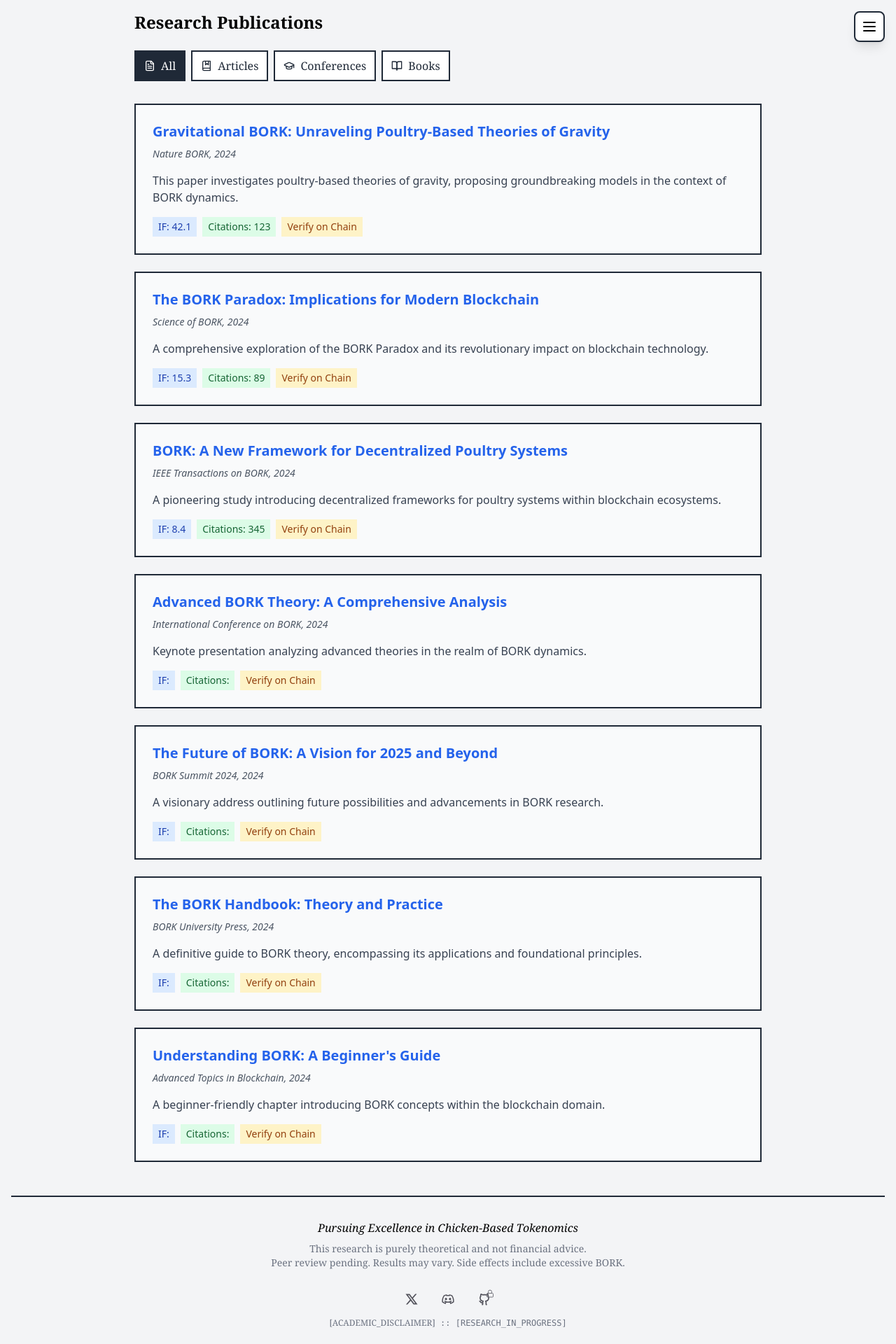
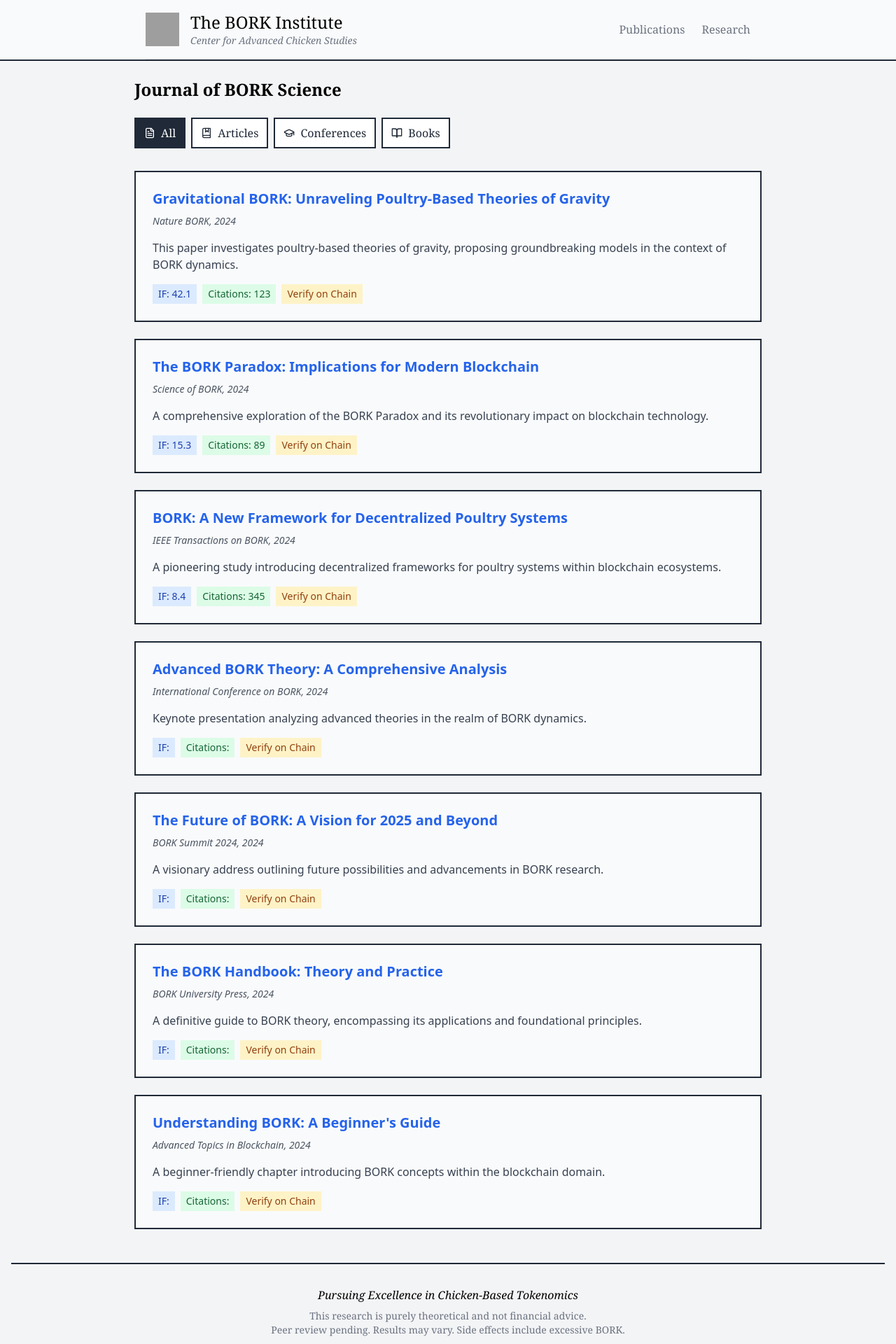
Before and after one commit to makabakadev/suika-game, a React (Vite) app: page / in a window 1280 px wide. Shown: the top 1920 px of the page at 70% size. Built offline with nearby package versions, Linux system fonts and the light colour scheme; no server answers; grey boxes are pictures that could not be loaded.

Commit message:
added header and fixed routing

```diff
--- a/src/App.tsx
+++ b/src/App.tsx
@@ -1,31 +1,33 @@
 import { BrowserRouter as Router, Routes, Route } from 'react-router-dom';
-import { Sidebar } from './components/Sidebar';
-import { Footer } from './components/Footer';
-import { SuikaGame } from './pages/SuikaGame';
-import { PublicationPage } from './pages/PublicationPage';
-import { PublicationsList } from './pages/PublicationsList';
-import { publications } from './constants/publicationData.tsx';
+import { Footer } from './components/Footer.tsx';
+import { PublicationPage } from './pages/PublicationPage.tsx';
+import { Home } from './pages/Home.tsx';
+import { publications } from './utils/publicationData.tsx';
+import { Header } from './components/Header.tsx';
+import { useParams } from 'react-router-dom';
+
+function PublicationPageWrapper() {
+  const { id } = useParams();
+  const publication = publications.find(pub => pub.id === id);
+
+  if (!publication) {
+    return <div>Publication not found.</div>;
+  }
+
+  return <PublicationPage publication={publication} />;
+}
 
 function App() {
   return (
     <Router>
       <div className="min-h-screen bg-gray-100 p-4 bg-cover bg-center bg-fixed flex">
-        {/* Sidebar */}
-        <Sidebar />
+        <Header />
 
         {/* Main Content Area */}
-        <div className="flex-grow">
+        <div className="flex-grow mt-20 sm:mt-24">
           <Routes>
-            <Route path="/" element={<PublicationsList />} />
-            <Route path="/gravity" element={<SuikaGame />} />
-            <Route
-              path="/publication/:id"
-              element={
-                <PublicationPage
-                  publication={publications[0]}
-                />
-              }
-            />
+            <Route path="/" element={<Home />} />
+            <Route path="/publication/:id" element={<PublicationPageWrapper />} />
           </Routes>
           <Footer />
         </div>
--- a/src/components/Footer.tsx
+++ b/src/components/Footer.tsx
@@ -1,4 +1,3 @@
-import React from 'react';
 import * as RiIcons from "react-icons/ri";
 import { SocialLink } from './SocialLink';
 
@@ -30,16 +29,6 @@ export function Footer() {
             locked={true}
           />
         </div>
-        <p className="text-center text-xs text-gray-500 font-mono">
-          <a
-            href='https://bork.institute'
-            className="font-serif hover:text-gray-800 transition-colors"
-            target="_blank"
-            rel="noopener noreferrer"
-          >
-            [ACADEMIC_DISCLAIMER]
-          </a> :: [RESEARCH_IN_PROGRESS]
-        </p>
       </div>
     </footer>
   );
--- /dev/null
+++ b/src/components/Header.tsx
@@ -0,0 +1,70 @@
+import { useState } from 'react';
+import { Menu, X } from 'lucide-react';
+
+export function Header() {
+  const [isMenuOpen, setIsMenuOpen] = useState(false);
+
+  return (
+    <header className="border-b-2 border-gray-800 bg-gray-50 fixed top-0 left-0 w-full z-50">
+      <div className="max-w-4xl mx-auto px-4">
+        {/* Top Bar */}
+        <div className="flex items-center justify-between py-4 border-b border-gray-200">
+          <a href="https://bork.institute" className="flex items-center gap-4 cursor-pointer">
+            <img src="/bork.svg" alt="BORK" className="w-10 sm:w-12 h-10 sm:h-12" />
+            <div>
+              <h1 className="font-serif text-xl sm:text-2xl">The BORK Institute</h1>
+              <p className="font-serif text-sm text-gray-500 italic">Center for Advanced Chicken Studies</p>
+            </div>
+          </a>
+          <div className="flex items-center gap-4">
+            {/* Social Links */}
+            <div className="hidden sm:flex items-center gap-6">
+              {/* Navigation Items */}
+              <a
+                href='https://journal.bork.institute/'
+                className={`font-serif text-gray-500 hover:text-gray-800 transition-colors `}
+              >
+                Publications
+              </a>
+              <a
+                href='https://bork.institute/'
+                className={`font-serif text-gray-500 hover:text-gray-800 transition-colors `}
+              >
+                Research
+              </a>
+            </div>
+            {/* Mobile Menu Button */}
+            <button
+              onClick={() => setIsMenuOpen(!isMenuOpen)}
+              className="sm:hidden"
+            >
+              {isMenuOpen ? (
+                <X className="w-6 h-6" />
+              ) : (
+                <Menu className="w-6 h-6" />
+              )}
+            </button>
+          </div>
+        </div>
+
+        {/* Mobile Navigation */}
+        {isMenuOpen && (
+          <nav className="sm:hidden">
+            <a
+              href='https://journal.bork.institute/'
+              className={`block w-full text-left px-4 py-3 font-serif hover:bg-gray-100`}
+            >
+              Publications
+            </a>
+            <a
+              href='https://bork.institute/'
+              className={`block w-full text-left px-4 py-3 font-serif hover:bg-gray-100`}
+            >
+              Research
+            </a>
+          </nav>
+        )}
+      </div>
+    </header>
+  );
+}
--- a/src/components/Sidebar.tsx
+++ /dev/null
@@ -1,82 +0,0 @@
-import { useState } from 'react';
-import { Wallet, Trophy, X, Menu, Lock } from 'lucide-react';
-import { Link } from 'react-router-dom';
-
-export function Sidebar() {
-  const [isOpen, setIsOpen] = useState(false);
-
-  const toggleSidebar = () => {
-    setIsOpen((prev) => !prev);
-  };
-
-  return (
-    <>
-      {/* Menu Button */}
-      {!isOpen && (
-        <button
-          onClick={toggleSidebar}
-          className="fixed top-4 right-4 z-50 p-2 bg-white border-2 border-gray-800 rounded-lg shadow-lg"
-        >
-          <Menu className="w-6 h-6" />
-        </button>
-      )}
-
-      {/* Sidebar */}
-      <div
-        className={`fixed top-0 right-0 h-full w-96 bg-gray-50 border-l border-gray-200 transform transition-transform duration-200 ease-in-out z-40 ${
-          isOpen ? 'translate-x-0' : 'translate-x-full'
-        }`}
-      >
-        <div className="p-6 relative">
-          {/* Close Button */}
-          <button onClick={toggleSidebar} className="absolute top-4 right-4">
-            <X className="w-6 h-6" />
-          </button>
-
-          {/* Logo and Title */}
-          <Link to='/' className="flex items-center space-x-3 mb-8">
-            <img src="/bork.svg" alt="BORK" className="w-10 sm:w-12 h-10 sm:h-12" />
-            <div>
-              <h1 className="font-serif text-xl sm:text-2xl">Journal of Bork Science</h1>
-              <p className="font-serif text-sm text-gray-500 italic">Reports on Advanced Chicken Studies</p>
-            </div>
-          </Link>
-
-          {/* Scholar Level */}
-          {/* <div className="mb-8 p-4 bg-white border-2 border-gray-800 font-serif">
-            <div className="flex items-center justify-between mb-2">
-              <span className="text-sm">Scholar Level</span>
-              <span className="text-sm font-bold">Senior Fellow</span>
-            </div>
-            <div className="w-full bg-gray-100 h-2">
-              <div className="bg-blue-600 h-2" style={{ width: '60%' }}></div>
-            </div>
-          </div> */}
-
-          {/* Action Buttons */}
-          <div className="space-y-4 font-serif">
-            {/* <button className="w-full flex items-center justify-between p-3 bg-white border-2 border-gray-800 hover:bg-gray-50">
-              <div className="flex items-center space-x-3">
-                <Trophy className="w-5 h-5 text-amber-600" />
-                <span>Citations</span>
-              </div>
-              <span className="text-sm bg-gray-100 px-2 py-1">1,234</span>
-            </button> */}
-            <button
-              className="w-full flex items-center justify-between p-3 bg-white border-2 border-gray-800 hover:bg-gray-50 cursor-not-allowed"
-              disabled
-            >
-              <div className="flex items-center space-x-3">
-                <Wallet className="w-5 h-5 text-blue-500" />
-                <span className="flex items-center gap-1">
-                  Connect Wallet
-                  <Lock className="w-4 h-4 text-gray-500 ml-2" />
-                </span>
-              </div>
-            </button>
-          </div>
-        </div>
-      </div>
-    </>
-  );
-}
--- a/src/components/suika-game/GameCanvas.tsx
+++ b/src/components/suika-game/GameCanvas.tsx
@@ -1,6 +1,6 @@
 import React, { useEffect, useRef, useState } from 'react';
 import Matter from 'matter-js';
-import { ENTITIES } from '../../constants/suikaEntities.ts';
+import { ENTITIES } from '../../utils/suikaEntities.ts';
 import { getRandomInitialEntity } from '../../utils/gameUtils.ts';
 import { usePreloadedCircularTextures } from '../../hooks/usePreloadedCircularTextures.ts';
 import { useGameSize } from '../../hooks/useGameSize.ts';
--- a/src/hooks/usePreloadedCircularTextures.ts
+++ b/src/hooks/usePreloadedCircularTextures.ts
@@ -1,5 +1,5 @@
 import { useEffect, useRef, useState } from 'react';
-import { ENTITIES } from '../constants/suikaEntities';
+import { ENTITIES } from '../utils/suikaEntities';
 
 /**
  * Preloads and scales PNG textures for game entities based on the game width.
--- a/src/pages/PublicationsList.tsx
+++ b/src/pages/Home.tsx
@@ -1,9 +1,9 @@
 import { useState } from 'react';
 import { Link } from 'react-router-dom';
-import { publications } from '../constants/publicationData';
+import { publications } from '../utils/publicationData';
 import { BookMarked, GraduationCap, BookOpen, FileText } from 'lucide-react';
 
-export function PublicationsList() {
+export function Home() {
   const [selectedCategory, setSelectedCategory] = useState<string>('all');
   const filteredPublications = selectedCategory === 'all'
     ? publications
@@ -12,7 +12,7 @@ export function PublicationsList() {
   return (
     <div className="max-w-4xl mx-auto">
       <section className="mb-12">
-        <h2 className="font-serif text-2xl font-bold mb-6">Research Publications</h2>
+        <h2 className="font-serif text-2xl font-bold mb-6">Journal of BORK Science</h2>
 
         <div className="flex flex-wrap gap-2 mb-8">
           {[
--- a/src/pages/PublicationPage.tsx
+++ b/src/pages/PublicationPage.tsx
@@ -1,4 +1,4 @@
-import { Publication } from '../constants/publicationData';
+import { Publication } from '../utils/publicationData';
 import { ArrowLeft } from 'lucide-react';
 import { Link } from 'react-router-dom';
 import ReactMarkdown from 'react-markdown';
@@ -9,13 +9,13 @@ interface PublicationPageProps {
 
 export function PublicationPage({ publication }: PublicationPageProps) {
   return (
-    <div className="max-w-4xl mx-auto py-4 sm:py-8">
-      <Link to="/" className="inline-flex items-center space-x-2 text-blue-600 hover:text-blue-800 mb-6 sm:mb-8">
+    <div key={publication.id} className="max-w-4xl mx-auto">
+      <Link to="/" className="inline-flex items-center space-x-2 text-blue-600 hover:text-blue-800">
         <ArrowLeft className="w-4 h-4" />
         <span>Back to Publications</span>
       </Link>
 
-      {publication.component ? (
+      {publication.id === 'gravitational-bork' ? (
         <div className="mb-8">
           {publication.component}
         </div>
--- a/src/utils/gameUtils.ts
+++ b/src/utils/gameUtils.ts
@@ -1,5 +1,5 @@
 import { Entity } from '../types/game';
-import { ENTITIES } from '../constants/suikaEntities';
+import { ENTITIES } from './suikaEntities';
 
 export const getRandomInitialEntity = (): Entity => {
   const initialEntities = ENTITIES.slice(0, 5); // Only first 5 entities
```
Also changed, not shown: src/utils/publicationData.tsx (renamed from src/constants/publicationData.tsx), src/utils/suikaEntities.ts (renamed from src/constants/suikaEntities.ts).
